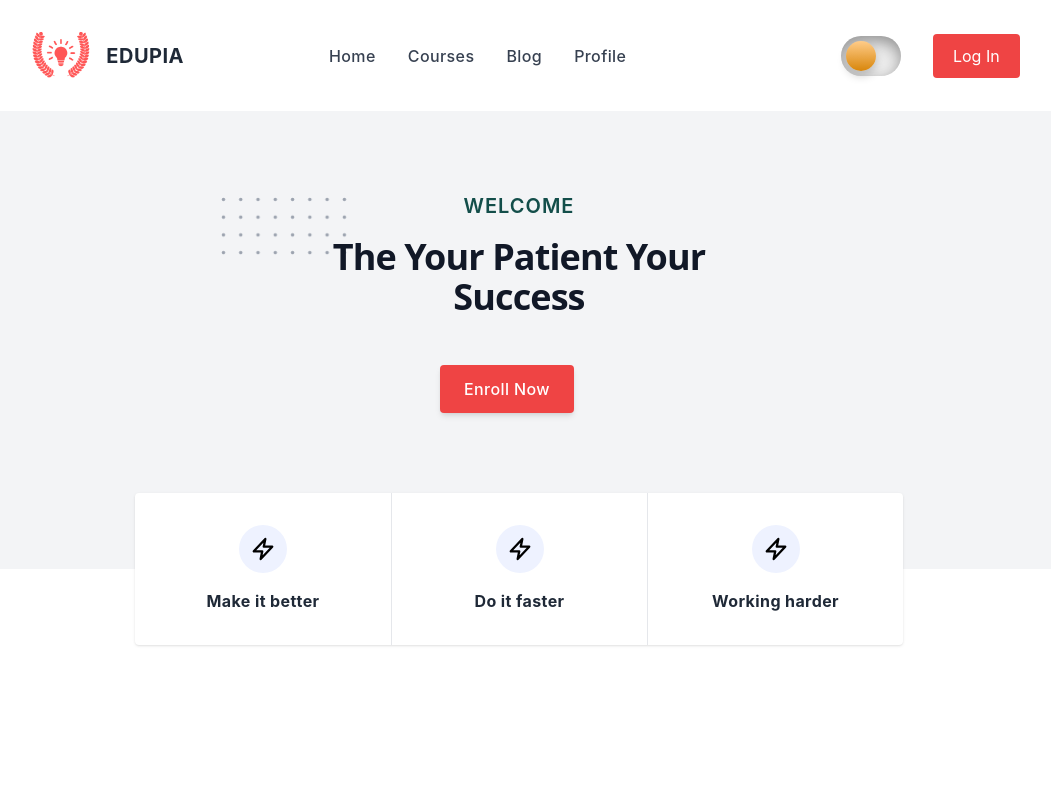
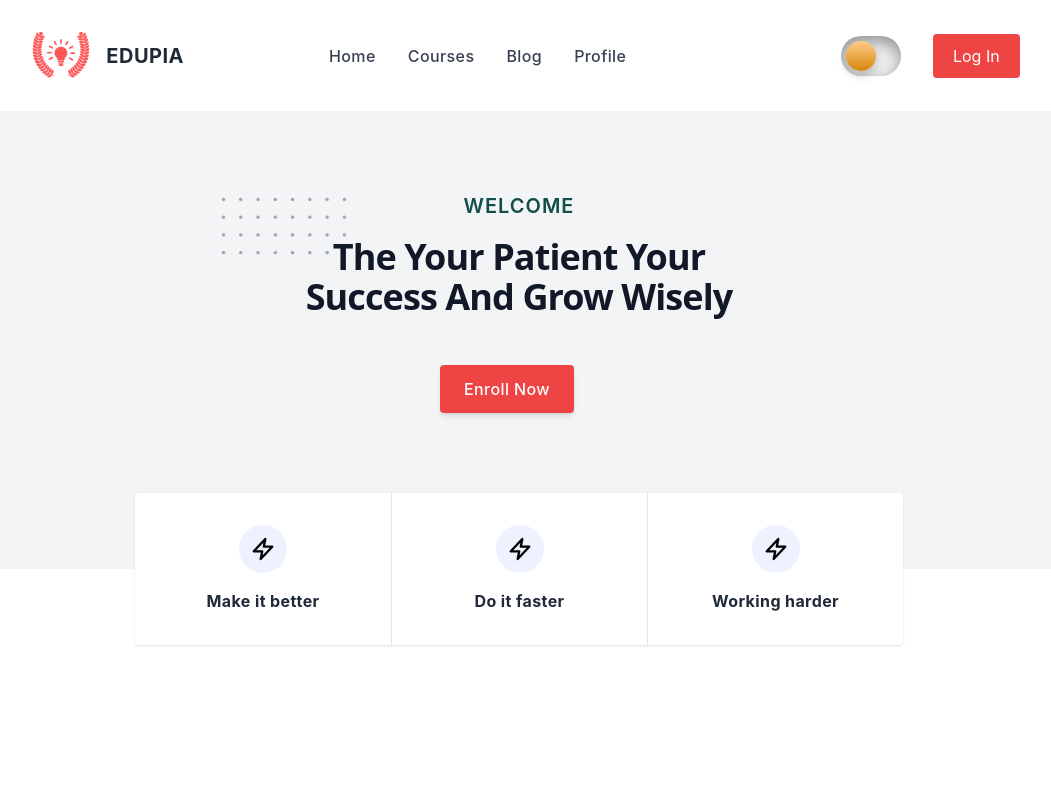
Before and after one commit to emon097/EduPia, a React (Create React App) app: page / in a window 1280 px wide. Shown: the top 800 px of the page, without its empty margins (121-1172 px from the left). Built offline with nearby package versions, Linux system fonts and the light colour scheme; no server answers.

Commit message:
add-home-data

```diff
--- a/src/components/Home/Home.js
+++ b/src/components/Home/Home.js
@@ -43,7 +43,7 @@ const Home = () => {
                   </svg>
                   <span className="relative">The</span>
                 </span>{" "}
-                Your Patient Your Success
+                Your Patient Your Success And Grow Wisely
               </h2>
             </div>
             <div className="flex items-center sm:justify-center">
```
